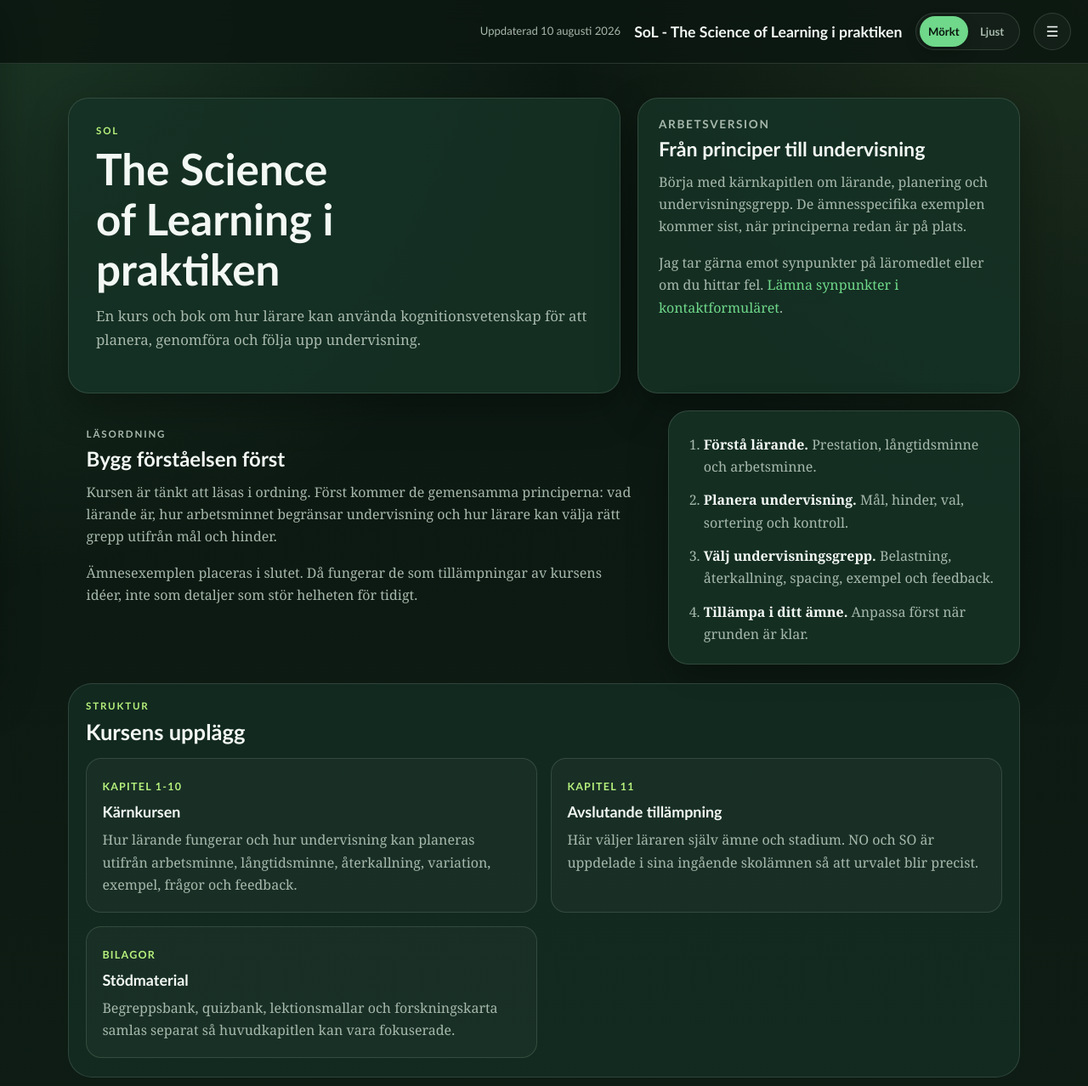
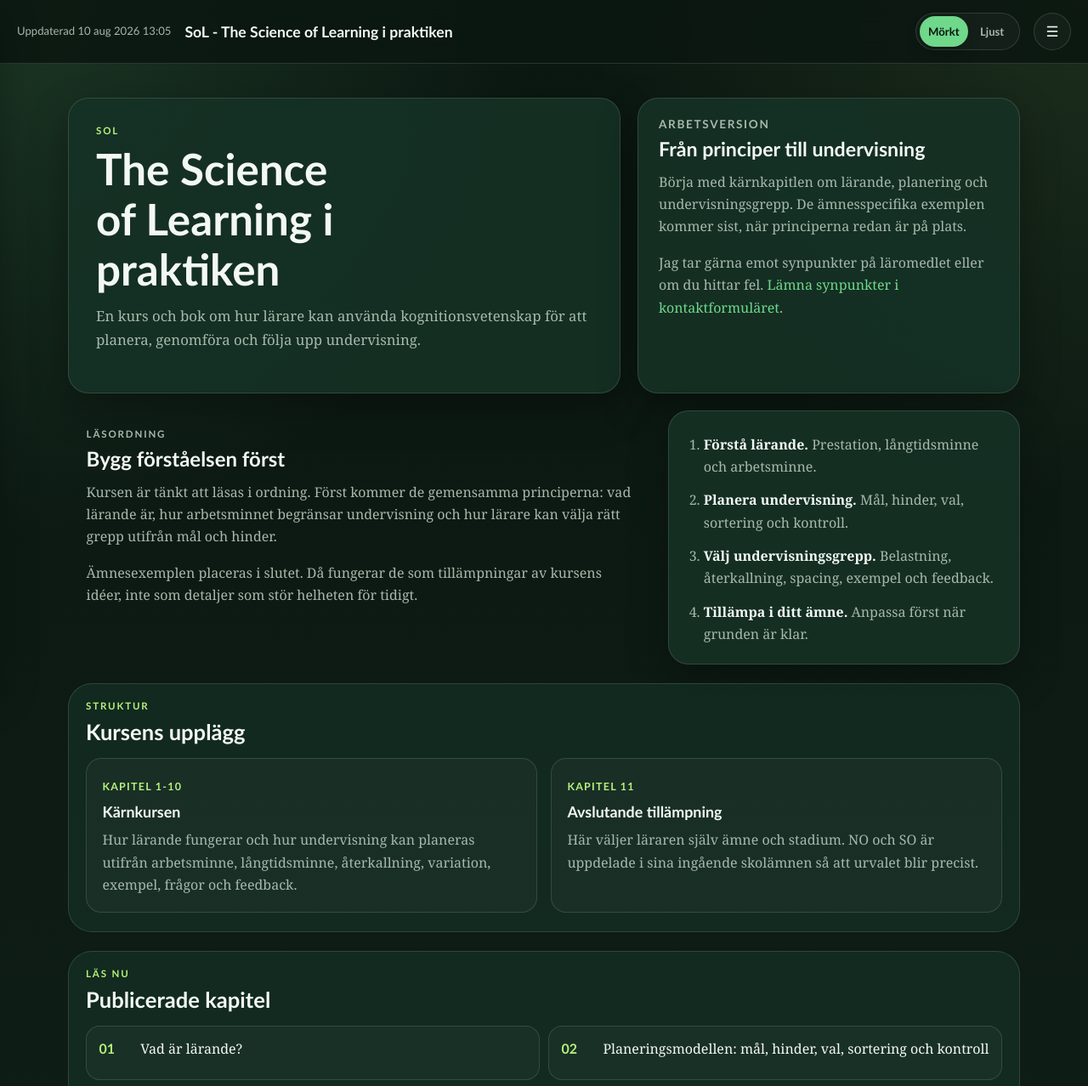
Before and after one commit to paul-pauliskolan/Sol-bok-webbplats, a plain HTML site: page index.html in a window 1280 px wide. Shown: the top 1278 px of the page at 85% size. Drawn offline with Linux system fonts and the light colour scheme.

Commit message:
Update site last updated timestamp format and adjust CSS for layout consistency

```diff
--- a/css/style.css
+++ b/css/style.css
@@ -158,7 +158,7 @@
 }
 
 .site-updated {
-  margin-left: auto;
+  margin-left: 0;
   color: var(--text-muted);
   font-family: "Trebuchet MS", "Segoe UI", sans-serif;
   font-size: 0.82rem;
@@ -167,6 +167,7 @@
 
 .logo {
   order: 1;
+  margin-right: auto;
   font-family: "Trebuchet MS", "Segoe UI", sans-serif;
   font-size: 1.1rem;
   font-weight: 700;
@@ -1376,6 +1377,7 @@
 
   .logo {
     order: 1;
+    margin-right: auto;
   }
 
   .site-updated {
--- a/index.html
+++ b/index.html
@@ -75,11 +75,6 @@
                         <h3>Avslutande tillämpning</h3>
                         <p>Här väljer läraren själv ämne och stadium. NO och SO är uppdelade i sina ingående skolämnen så att urvalet blir precist.</p>
                     </article>
-                    <article class="roadmap-card">
-                        <span class="roadmap-range">Bilagor</span>
-                        <h3>Stödmaterial</h3>
-                        <p>Begreppsbank, quizbank, lektionsmallar och forskningskarta samlas separat så huvudkapitlen kan vara fokuserade.</p>
-                    </article>
                 </div>
             </section>
 
--- a/js/main.js
+++ b/js/main.js
@@ -2,7 +2,7 @@
 
 const BOOK_TITLE = "The Science of Learning i praktiken";
 const BOOK_SHORT_TITLE = "SoL";
-const SITE_LAST_UPDATED = "2026-08-10";
+const SITE_LAST_UPDATED = "2026-08-10T13:05:00+02:00";
 
 let chaptersData = [];
 
@@ -70,7 +70,7 @@
     const updated = document.createElement("time");
     updated.className = "site-updated";
     updated.dateTime = SITE_LAST_UPDATED;
-    updated.textContent = "Uppdaterad 10 augusti 2026";
+    updated.textContent = "Uppdaterad 10 aug 2026 13:05";
     const themeToggle = navbar.querySelector(".theme-toggle");
     navbar.insertBefore(updated, themeToggle || null);
   }
```
